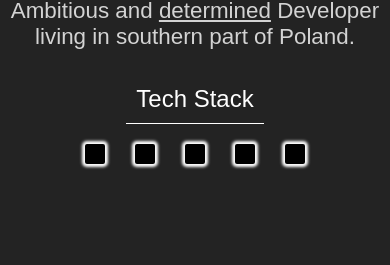
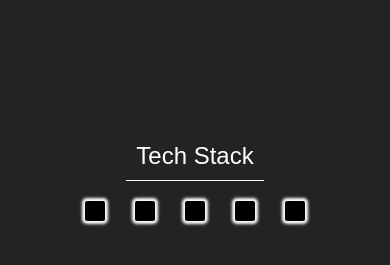
Before and after one commit to CodeNageki/streamers-homeground, a React (Vite) app: page / in a window 390 px wide. Shown: the part 529-794 px from the top of the page. Built offline with nearby package versions, Linux system fonts and the light colour scheme; a web font is replaced by a local one.

Commit message:
fixed: yet another mobile fix

```diff
--- a/src/assets/components/hero.sass
+++ b/src/assets/components/hero.sass
@@ -38,6 +38,7 @@
         border-top: 5px solid $primary-text-color
     .hero-main
         width: 30rem
+        height: 60vh
         display: flex
         flex-direction: column
         align-items: center
@@ -63,7 +64,6 @@
             opacity: 80%
     .hero-tech-stack
         width: 100%
-        margin-top: 25px
         display: flex
         flex-direction: column
         justify-content: flex-end
```
